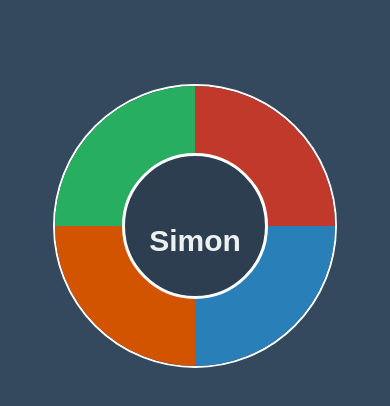
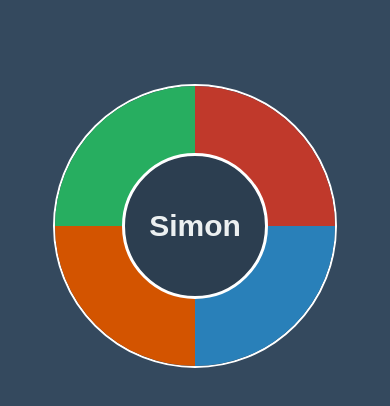
Before and after one commit to pietrzakacper/SimonGame, a plain HTML site: page index.html in a window 390 px wide. Drawn offline with Linux system fonts and the light colour scheme.

Commit message:
Fixing issues with scroll-bar

```diff
--- a/css/main.css
+++ b/css/main.css
@@ -1,6 +1,7 @@
 html, body {
 	width: 100%;
 	height: 100%;
+	overflow: hidden;
 }
 
 body{
@@ -18,7 +19,7 @@ body{
 	border-radius: 50%;
 	width: 500px;
 	height: 500px;
-	transition: transform 1000ms ease, width 200ms ease-in-out, height 200ms ease-in-out;
+	transition: transform 1000ms ease;
 }
 
 .main-circle:hover{
@@ -115,7 +116,6 @@ body{
 @media (max-width: 512px){
 	.simon-header{
 		font-size: 40px;
-		margin-top: 40px;
 	}
 
 	.main-circle{
@@ -127,7 +127,6 @@ body{
 @media (max-width: 406px){
 	.simon-header{
 		font-size: 30px;
-		margin-top: 30px;
 	}
 
 	.main-circle{
```
